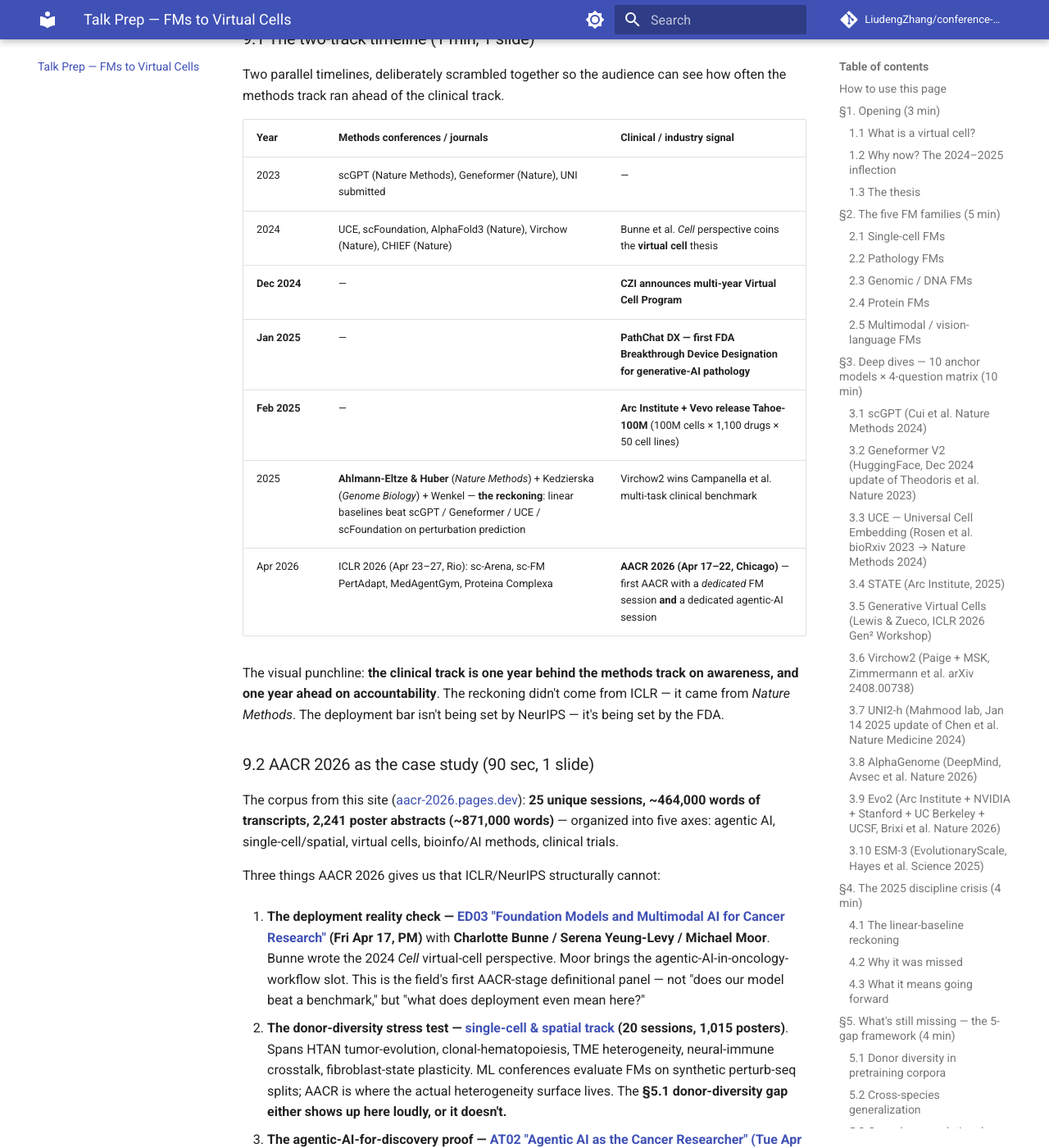
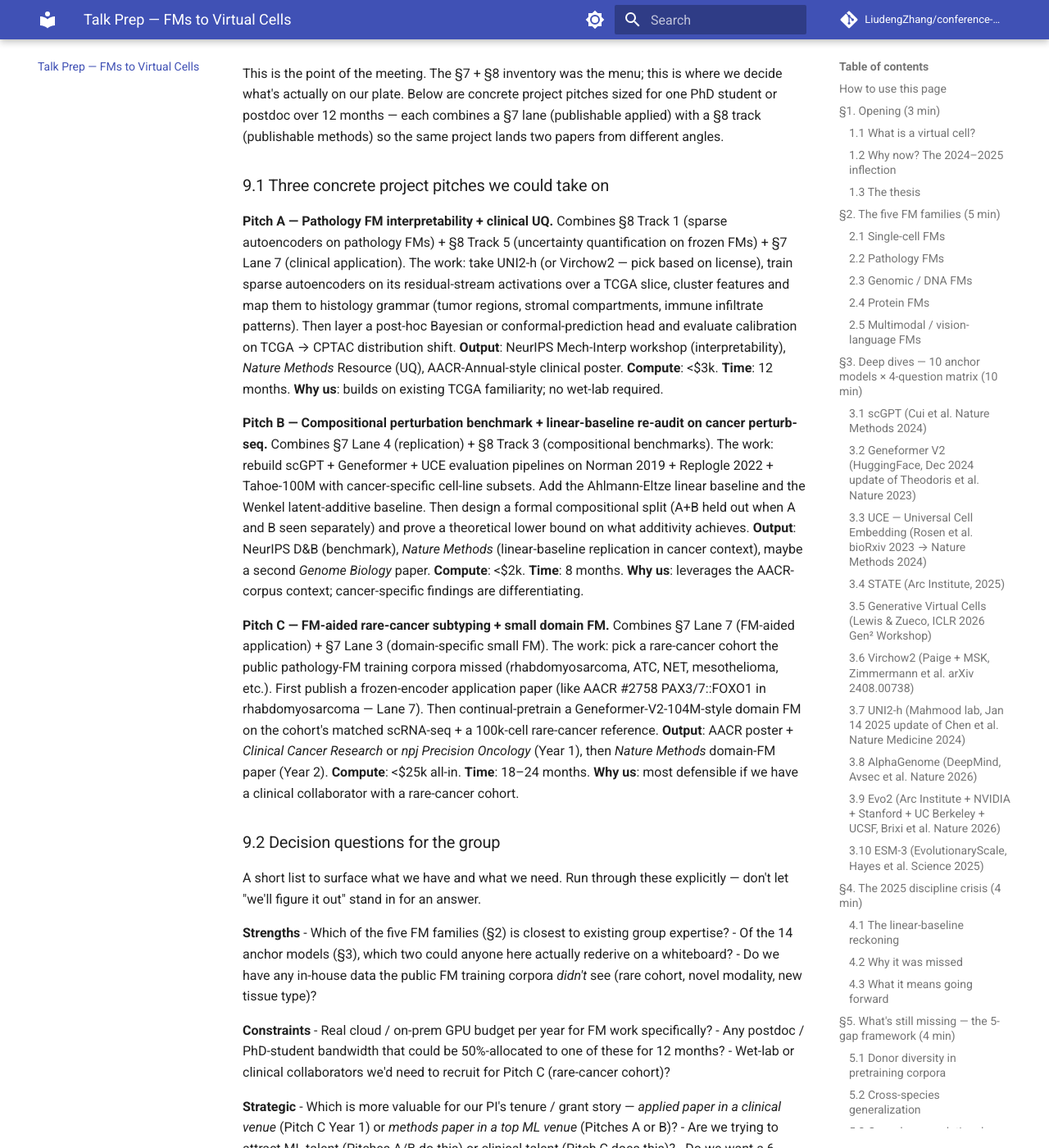
Before and after one commit to LiudengZhang/conference-corpus, an MkDocs documentation site: the page built from docs/talks/fm-to-virtual-cells.md, in a window 1280 px wide and 1400 px high, scrolled down 26264 px. Shown: the whole window at 82% size. Built offline with MkDocs 1.6.1 and Material for MkDocs 9.7.7, drawn with Linux system fonts in a browser that asks for light colours; a script that is not in the unit is left out; comment, search, counter and statistics services are not loaded; some of the changed text lies outside the part shown.

Commit message:
docs(talk): retarget for 60-min group meeting + add §9 discussion pitches
User clarified venue: comp-bio group meeting, not public 30-min plenary.
Rebalance accordingly.

- Header: state group-meeting framing explicitly; depth and methods detail
  are appropriate
- Timing cheat sheet: replace three-options-pick-one with single 60-min
  plan that fits BOTH §7 (apply) and §8 (innovate)
- Per-section discussion pivots added to the timing table
- NEW §9 "Discussion — picking our lane" with three concrete project
  pitches that combine one §7 lane + one §8 track each:
  * Pitch A: pathology FM SAE interpretability + clinical UQ (Tracks 1+5
    + Lane 7) — <$3k, 12 months, two papers
  * Pitch B: compositional perturb benchmark + linear-baseline re-audit
    on cancer perturb-seq (Lane 4 + Track 3) — <$2k, 8 months
  * Pitch C: rare-cancer FM-aided subtyping + domain small FM (Lane 7 +
    Lane 3) — <$25k, 18-24 months, two papers
- 12 decision questions grouped strengths / constraints / strategic /
  tactical to surface what the group has + needs
- Renumber: closing was §9 → §10; appendix was §10 → §11

```diff
--- a/docs/talks/fm-to-virtual-cells.md
+++ b/docs/talks/fm-to-virtual-cells.md
@@ -4,11 +4,13 @@
 
 ## How to use this page
 
-This page is a reference, not a slide deck. It is structured as a 30-min talk script (~24 slides at 75 sec each) you can lift onto your own slides, plus deeper background you can dip into for Q&A. Numbers marked **[DISCLOSED]** come from the original paper, technical report, or vendor disclosure. Numbers marked **[ESTIMATED]** are derived (arithmetic shown). Numbers marked **[UNKNOWN]** were not disclosed and could not be estimated reliably.
+This page is a reference, not a slide deck. **Venue: group meeting (60–75 min with discussion throughout)**, not a conference plenary — so technical depth and methods detail are appropriate. The audience is comp-bio peers who can follow methods notation; assume they want the *interesting bits*, not the executive summary.
+
+Structure: a long-form script you can lift onto your own slides, **plus** the deeper background that makes Q&A productive in a peer setting. Discussion prompts are bundled at §9 to give the group concrete decision points at the end. Numbers marked **[DISCLOSED]** come from the original paper, technical report, or vendor disclosure. Numbers marked **[ESTIMATED]** are derived (arithmetic shown). Numbers marked **[UNKNOWN]** were not disclosed and could not be estimated reliably.
 
 Cross-links jump to the per-tool dossiers in the [Foundation Models](../foundation-models.md) corpus, where every claim has an inline citation.
 
-**Reading time**: ~25 min cold; ~10 min if you skim the §3 deep dives.
+**Reading time**: ~30 min cold for the full page; ~12 min if you skim the §3 deep dives.
 
 ---
 
@@ -42,7 +44,7 @@
 
 In one sentence: **foundation models in biology are not yet virtual cells — but the gap between them is the most concrete research agenda single-cell biology has had in a decade.**
 
-The talk's structure follows that gap. §2–3 map what exists. §4 explains the 2025 correction. §5 names the five field-wide gaps. §6 gives five high-level things any computational biologist can do *today*. §7 is the **small-lab playbook for applying FMs** — 7 lanes with real exemplars and budget tiers for groups that cannot afford to train their own FM. §8 is the **innovation tracks for FMs themselves** — 6 frontier methods-research lanes where small labs can publish original work at <$10k compute. §9 closes by using AACR 2026 as a live case study: what happens when these models meet a clinical audience that doesn't grade on novelty.
+The talk's structure follows that gap. §2–3 map what exists. §4 explains the 2025 correction. §5 names the five field-wide gaps. §6 gives five high-level things any computational biologist can do *today*. §7 is the **small-lab playbook for applying FMs** — 7 lanes with real exemplars and budget tiers for groups that cannot afford to train their own FM. §8 is the **innovation tracks for FMs themselves** — 6 frontier methods-research lanes where small labs can publish original work at <$10k compute. §9 is the **group-meeting discussion** — three concrete project pitches and the decision questions to pick one. §10 closes by using AACR 2026 as a live case study: what happens when these models meet a clinical audience that doesn't grade on novelty.
 
 ---
 
@@ -565,11 +567,55 @@
 
 ---
 
-## §9. Closing — conferences as the ground truth (3 min)
+## §9. Discussion — picking our lane (10 min, group conversation)
+
+This is the point of the meeting. The §7 + §8 inventory was the menu; this is where we decide what's actually on our plate. Below are concrete project pitches sized for one PhD student or postdoc over 12 months — each combines a §7 lane (publishable applied) with a §8 track (publishable methods) so the same project lands two papers from different angles.
+
+### 9.1 Three concrete project pitches we could take on
+
+**Pitch A — Pathology FM interpretability + clinical UQ.** Combines §8 Track 1 (sparse autoencoders on pathology FMs) + §8 Track 5 (uncertainty quantification on frozen FMs) + §7 Lane 7 (clinical application). The work: take UNI2-h (or Virchow2 — pick based on license), train sparse autoencoders on its residual-stream activations over a TCGA slice, cluster features and map them to histology grammar (tumor regions, stromal compartments, immune infiltrate patterns). Then layer a post-hoc Bayesian or conformal-prediction head and evaluate calibration on TCGA → CPTAC distribution shift. **Output**: NeurIPS Mech-Interp workshop (interpretability), *Nature Methods* Resource (UQ), AACR-Annual-style clinical poster. **Compute**: <$3k. **Time**: 12 months. **Why us**: builds on existing TCGA familiarity; no wet-lab required.
+
+**Pitch B — Compositional perturbation benchmark + linear-baseline re-audit on cancer perturb-seq.** Combines §7 Lane 4 (replication) + §8 Track 3 (compositional benchmarks). The work: rebuild scGPT + Geneformer + UCE evaluation pipelines on Norman 2019 + Replogle 2022 + Tahoe-100M with cancer-specific cell-line subsets. Add the Ahlmann-Eltze linear baseline and the Wenkel latent-additive baseline. Then design a formal compositional split (A+B held out when A and B seen separately) and prove a theoretical lower bound on what additivity achieves. **Output**: NeurIPS D&B (benchmark), *Nature Methods* (linear-baseline replication in cancer context), maybe a second *Genome Biology* paper. **Compute**: <$2k. **Time**: 8 months. **Why us**: leverages the AACR-corpus context; cancer-specific findings are differentiating.
+
+**Pitch C — FM-aided rare-cancer subtyping + small domain FM.** Combines §7 Lane 7 (FM-aided application) + §7 Lane 3 (domain-specific small FM). The work: pick a rare-cancer cohort the public pathology-FM training corpora missed (rhabdomyosarcoma, ATC, NET, mesothelioma, etc.). First publish a frozen-encoder application paper (like AACR #2758 PAX3/7::FOXO1 in rhabdomyosarcoma — Lane 7). Then continual-pretrain a Geneformer-V2-104M-style domain FM on the cohort's matched scRNA-seq + a 100k-cell rare-cancer reference. **Output**: AACR poster + *Clinical Cancer Research* or *npj Precision Oncology* (Year 1), then *Nature Methods* domain-FM paper (Year 2). **Compute**: <$25k all-in. **Time**: 18–24 months. **Why us**: most defensible if we have a clinical collaborator with a rare-cancer cohort.
+
+### 9.2 Decision questions for the group
+
+A short list to surface what we have and what we need. Run through these explicitly — don't let "we'll figure it out" stand in for an answer.
+
+**Strengths**
+- Which of the five FM families (§2) is closest to existing group expertise?
+- Of the 14 anchor models (§3), which two could anyone here actually rederive on a whiteboard?
+- Do we have any in-house data the public FM training corpora *didn't* see (rare cohort, novel modality, new tissue type)?
+
+**Constraints**
+- Real cloud / on-prem GPU budget per year for FM work specifically?
+- Any postdoc / PhD-student bandwidth that could be 50%-allocated to one of these for 12 months?
+- Wet-lab or clinical collaborators we'd need to recruit for Pitch C (rare-cancer cohort)?
+
+**Strategic**
+- Which is more valuable for our PI's tenure / grant story — *applied paper in a clinical venue* (Pitch C Year 1) or *methods paper in a top ML venue* (Pitches A or B)?
+- Are we trying to attract ML talent (Pitches A/B do this) or clinical talent (Pitch C does this)?
+- Do we want a 6-month-output project (Pitch B replication) or an 18-month-output project (Pitch C subtype FM)?
+
+**Tactical**
+- Of the three pitches, who would lead each? Who would co-author?
+- Can we run TWO in parallel — one applied (Pitch C Year 1) + one methods (Pitch A or B)?
+- What's the no-go signal that tells us to drop a pitch at month 3?
+
+### 9.3 The honest framing for this meeting
+
+The §1.3 thesis was: *the gap between FMs and virtual cells is the most concrete research agenda single-cell biology has had in a decade*. The §8 innovation tracks specify the gap. The §7 playbook specifies the work that's adjacent enough to be safe. **The right project for this group is one §7 lane plus one §8 track, run in parallel, so we publish a low-risk applied paper while a higher-risk methods paper develops.**
+
+The §10 closing argues that AACR-style clinical conferences will be the evaluation surface for whichever lane we pick. If our methods paper survives the AACR-corpus-style stress test (Lane 7 posters, donor-diversity, clinical heterogeneity), it's the real thing. If it doesn't, we've replicated the field's 2023–2024 mistake at smaller scale.
+
+---
+
+## §10. Closing — conferences as the ground truth (3 min)
 
 For a methods audience, the natural close is to flip the frame: the conferences are not where you *see* FMs in biology — they are the *evaluation surface*. Methods conferences (NeurIPS / ICLR / ICML) tell you what works on benchmarks; clinical conferences (AACR / ASCO / ESMO) tell you what works on cancer. Use AACR 2026 — happening *this April 17–22*, the week before ICLR — as the live case study.
 
-### 9.1 The two-track timeline (1 min, 1 slide)
+### 10.1 The two-track timeline (1 min, 1 slide)
 
 Two parallel timelines, deliberately scrambled together so the audience can see how often the methods track ran ahead of the clinical track.
 
@@ -585,7 +631,7 @@
 
 The visual punchline: **the clinical track is one year behind the methods track on awareness, and one year ahead on accountability**. The reckoning didn't come from ICLR — it came from *Nature Methods*. The deployment bar isn't being set by NeurIPS — it's being set by the FDA.
 
-### 9.2 AACR 2026 as the case study (90 sec, 1 slide)
+### 10.2 AACR 2026 as the case study (90 sec, 1 slide)
 
 The corpus from this site ([aacr-2026.pages.dev](https://aacr-2026.pages.dev/conferences/aacr-2026/)): **25 unique sessions, ~464,000 words of transcripts, 2,241 poster abstracts (~871,000 words)** — organized into five axes: agentic AI, single-cell/spatial, virtual cells, bioinfo/AI methods, clinical trials.
 
@@ -599,7 +645,7 @@
 
 Cross-link the corpus: [AACR 2026 Virtual Cells topic](../conferences/aacr-2026/topics/virtual-cells/index.md) · [Agentic AI topic](../conferences/aacr-2026/topics/agentic-ai/index.md) · [Bioinfo/AI methods topic](../conferences/aacr-2026/topics/bioinfo-tools/index.md).
 
-### 9.3 What we knew before → what AACR 2026 changes (30 sec, 1 slide)
+### 10.3 What we knew before → what AACR 2026 changes (30 sec, 1 slide)
 
 The before/after, in one table:
 
@@ -938,58 +984,30 @@
 
 ---
 
-### 10.5 Timing cheat sheet
+### 11.5 Timing cheat sheet
 
-The talk has TWO answers to "what can we do?" — §7 (apply FMs) and §8 (innovate on FMs). **You cannot fit both inside 30 min.** Pick one based on your audience.
+**Venue: 60–75 min group meeting with discussion throughout.** Both §7 (apply) and §8 (innovate) fit; the group-meeting format is the natural setting for both, because the right outcome is *picking what we work on*, not telling a polished story.
 
-#### Option A — "use" audience (clinical/translational, AACR-style) → present §7, skip §8
+#### Recommended plan — 60 min, both §7 and §8
 
-| Section | Time | Slides |
-|---|---|---|
-| §1 Opening | 3 min | 3 |
-| §2 Landscape | 3 min | 5 |
-| §3 Deep dives | 7 min | 10 |
-| §4 Crisis | 3 min | 3 |
-| §5 Gaps | 3 min | 3 |
-| §6 What to do (5 lanes) | 2 min | 2 |
-| §7 Small-lab playbook (7 lanes) | 5 min | 5 |
-| §9 Closing — AACR 2026 case study | 3 min | 3 |
-| Q&A buffer | 1 min | — |
-| **Total** | **30 min** | **34** |
+| Section | Time | Slides | Discussion pivot |
+|---|---|---|---|
+| §1 Opening — virtual-cell definitions + 2024–25 inflection | 4 min | 3 | — |
+| §2 Five-family landscape | 5 min | 5 | "Which family is closest to our existing work?" |
+| §3 Deep dives — 10 anchor models × 4-question matrix | 10 min | 10 | — |
+| §4 The 2025 discipline crisis | 4 min | 3 | "Has anyone here actually reproduced the linear-baseline result?" |
+| §5 The 5-gap framework | 4 min | 3 | "Which gap shows up in our own data?" |
+| §6 5 things comp bios can do TODAY | 3 min | 3 | — |
+| §7 Small-lab playbook — 7 lanes that use existing FMs | 6 min | 5 | "Lane 1 + Lane 7 are the AACR posters. Which of our datasets fits?" |
+| §8 Real innovation tracks — 6 frontier methods lanes | 7 min | 6 | "Track 1 + Track 6 are publishable in 12 months at <$3k. Real?" |
+| §9 Discussion — picking our lane | 10 min | 3 | The whole point — see below |
+| §10 Closing — AACR 2026 case study | 3 min | 3 | — |
+| Buffer | 4 min | — | for tangents |
+| **Total** | **60 min** | **44** | — |
 
-#### Option B — "innovate" audience (methods/comp-bio, ICLR-style) → present §8, skip §7
+If the meeting can run 75 min, expand §9 (discussion) to 20 min — that's where the project decisions actually get made. If 90 min, also expand §3 deep dives (let people stop you on specific models).
 
-| Section | Time | Slides |
-|---|---|---|
-| §1 Opening | 3 min | 3 |
-| §2 Landscape | 3 min | 5 |
-| §3 Deep dives | 6 min | 10 |
-| §4 Crisis | 4 min | 3 |
-| §5 Gaps | 3 min | 3 |
-| §6 What to do (5 lanes) | 2 min | 2 |
-| §8 Real innovation tracks (6 tracks) | 5 min | 6 |
-| §9 Closing — AACR 2026 case study | 3 min | 3 |
-| Q&A buffer | 1 min | — |
-| **Total** | **30 min** | **35** |
-
-#### Option C — "this is your room" audience (PhD students, postdocs at academic medical centers — the most common AACR-adjacent setting) → blend §7 and §8
-
-Take §7's decision tree + Lane 4/7 as the "you can already publish" anchor (2 min), then pivot to §8's Track 1 + Track 2 + Track 6 as the "and here's where the real frontier is" pitch (3 min). Drop §6 entirely. **This is the recommended blend if you can pick the audience.**
-
-| Section | Time | Slides |
-|---|---|---|
-| §1 Opening | 3 min | 3 |
-| §2 Landscape | 3 min | 5 |
-| §3 Deep dives | 7 min | 10 |
-| §4 Crisis | 3 min | 3 |
-| §5 Gaps | 3 min | 3 |
-| §7 highlights (decision tree + Lane 4 + Lane 7) | 2 min | 2 |
-| §8 highlights (Tracks 1 + 2 + 6) | 3 min | 3 |
-| §9 Closing — AACR 2026 case study | 3 min | 3 |
-| Q&A buffer | 1 min | — |
-| **Total** | **30 min** | **32** |
-
-If you're still running long, cut §3 from 10 to 6 anchor models (drop UCE, STATE, AlphaGenome, ESM-3 → keep scGPT, Geneformer V2, Virchow2, Evo2).
+If you're running *short* (say a lab meeting is constrained to 45 min): cut §3 from 10 to 6 anchor models (drop UCE, STATE, AlphaGenome, ESM-3 → keep scGPT, Geneformer V2, Virchow2, Evo2) and trim §9 discussion to 5 min.
 
 ---
 
```
Also changed, not shown: other parts of docs/talks/fm-to-virtual-cells.md (+5 -5 lines).
